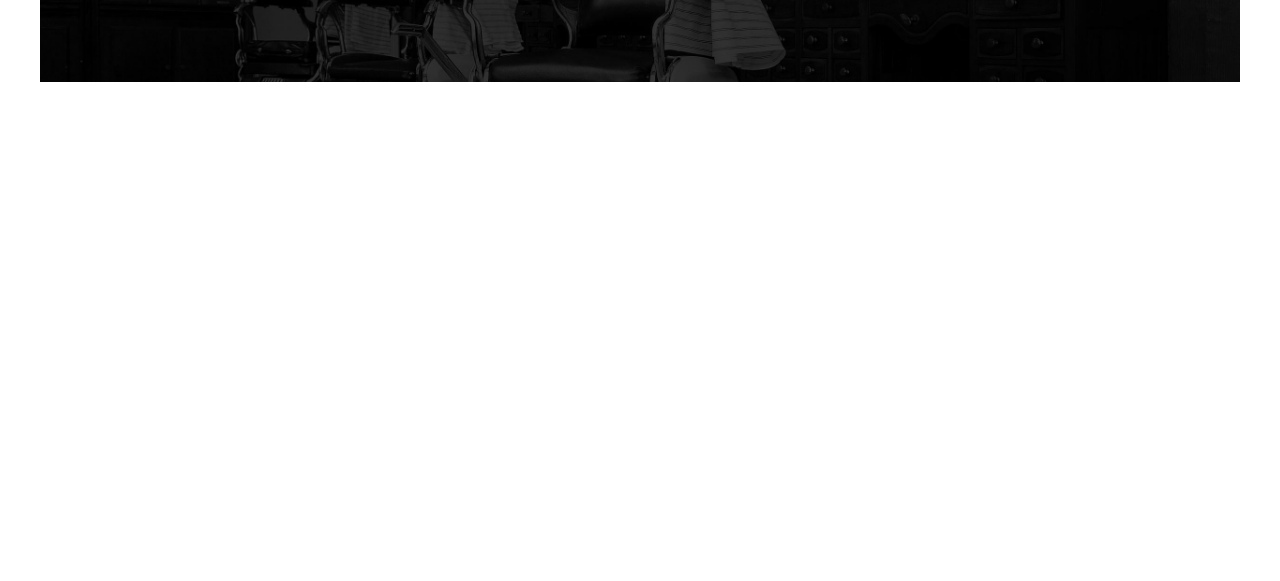
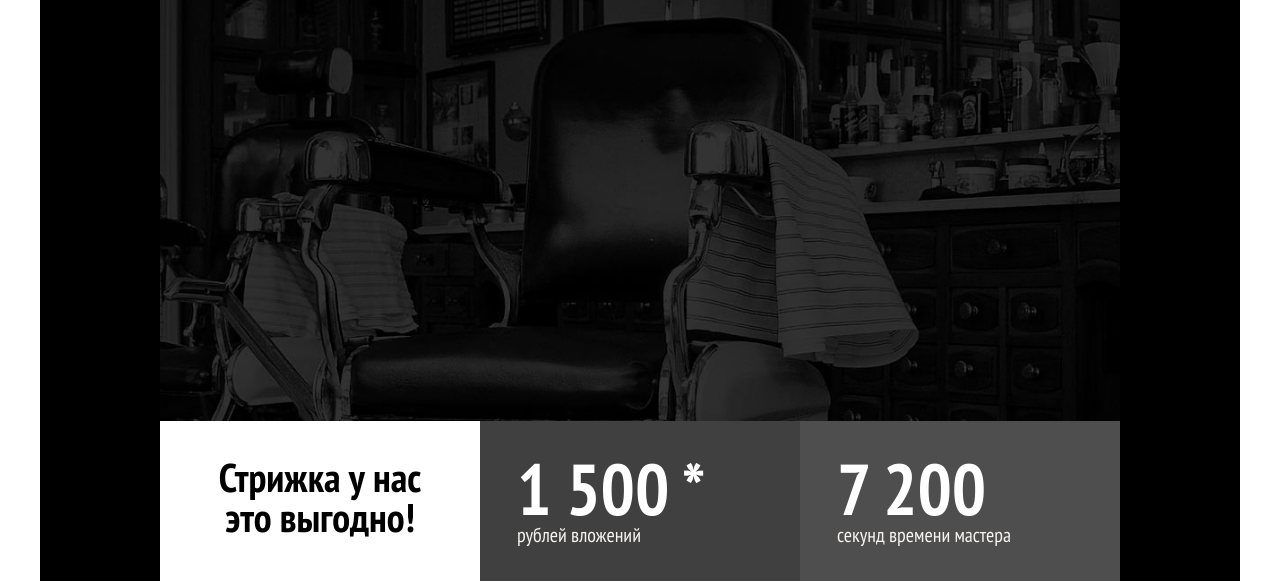
Before and after one commit to alexzoo/Barbershop-Borodinski, a plain HTML site: page index.html in a window 1280 px wide. Shown: the part 307-888 px from the top of the page. Before the commit the page ends 800 px from the top, so only its background shows below. Drawn offline with Linux system fonts and the light colour scheme.

Commit message:
доделал хедер и сабхеадер

```diff
--- a/index.html
+++ b/index.html
@@ -14,6 +14,7 @@
 </head>
 
 <body>
+    <div class="main-container">
         <header class="header">
             <div class="container">
 
@@ -44,14 +45,39 @@
                         <a href="#" class="header__link header__link_login">Войти</a>
                     </div>
                 </div>
-        </div>
-
                 <div class="header__subheader">
                     <a href="#" class="header__link">
                         <img src="./img/logotype-desktop.svg.png" alt="" class="header__logo">
                     </a>
                 </div>
+                <div class="header__low-row">
+                    <div class="header__column header__column_white column">
+                        <div class="column__title column__title_white">
+                            Стрижка у нас<br>
+                            это выгодно!
+                        </div>
+                    </div>
+                    <div class="header__column header__column_gray-dark column">
+                        <div class="column__wrapper">
+                            <div class="column__title">
+                                1 500 *
+                            </div>
+                            <div class="column__text">рублей вложений</div>
+                        </div>
+                    </div>
+                    <div class="header__column header__column_gray-white column">
+                        <div class="column__wrapper">
+                            <div class="column__title">
+                                7 200
+                            </div>
+                            <div class="column__text">секунд времени мастера</div>
+                        </div>
+                    </div>
+                </div>
+            </div>
         </header>
+    </div>
+
 
 </body>
 
--- a/scss/style.scss
+++ b/scss/style.scss
@@ -2,6 +2,11 @@
 
 body {
 	font-family: 'PT Sans Narrow', sans-serif;
+}
+
+.main-container {
+	width: 1200px;
+	margin: 0 auto;
 }
 
 .container {
@@ -10,27 +15,19 @@ body {
 }
 
 .header {
-	width: 1200px;
-	margin: 0 auto;
 	background-color: #000;
 	// .header__row
 	&__row {
 		display: flex;
 		justify-content: space-between;
-		align-items: center;
+		// align-items: center;
 		padding: 29px;
-	}
-	// .header__nav
-	&__nav {
 	}
 	// .header__list
 	&__list {
 		width: 687px;
 		display: flex;
 		justify-content: space-between;
-	}
-	// .header__item
-	&__item {
 	}
 	// .header__link
 	&__link {
@@ -46,9 +43,6 @@ body {
 		display: flex;
 		align-items: center;
 	}
-	// .header__image
-	&__image {
-	}
 	// .header__link_login
 	&__link_login {
 		display: inline-block;
@@ -56,7 +50,7 @@ body {
 	}
 	// .header__subheader
 	&__subheader {
-		height: 306px;
+		height: 645px;
 		background: url('../img/header-background.png') center center/cover no-repeat;
 	}
 	// .header__logo
@@ -65,4 +59,52 @@ body {
 		margin: 0 auto;
 		padding-top: 55px;
 	}
+	// .header__low-row
+	&__low-row {
+		display: flex;
+		height: 160px;
+	}
+	// .header__column
+	&__column {
+		// .header__column_white
+		&_white {
+			background: #fff;
+		}
+		// .header__column_gray-dark
+		&_gray-dark {
+			background: #404040;
+		}
+		// .header__column_gray-white
+		&_gray-white {
+			background: #4e4e4e;
+		}
+	}
 }
+
+.column {
+	width: 320px;
+	// .column__title
+	&__title {
+		color: #ffffff;
+		font-size: 72px;
+		font-weight: 700;
+	}
+	&__title_white {
+		color: #000000;
+		font-size: 40px;
+		font-weight: 700;
+		line-height: 1;
+		text-align: center;
+		padding-top: 36px;
+	}
+	// .column__text
+	&__text {
+		color: #f7f4f1;
+		font-size: 20px;
+		font-weight: 400;
+	}
+	// .column__wrapper
+	&__wrapper {
+		margin: 32px 0 0 37px;
+	}
+}
```
Also changed, not shown: css/style.css. Lines whose indentation alone changed are shown as unchanged.
